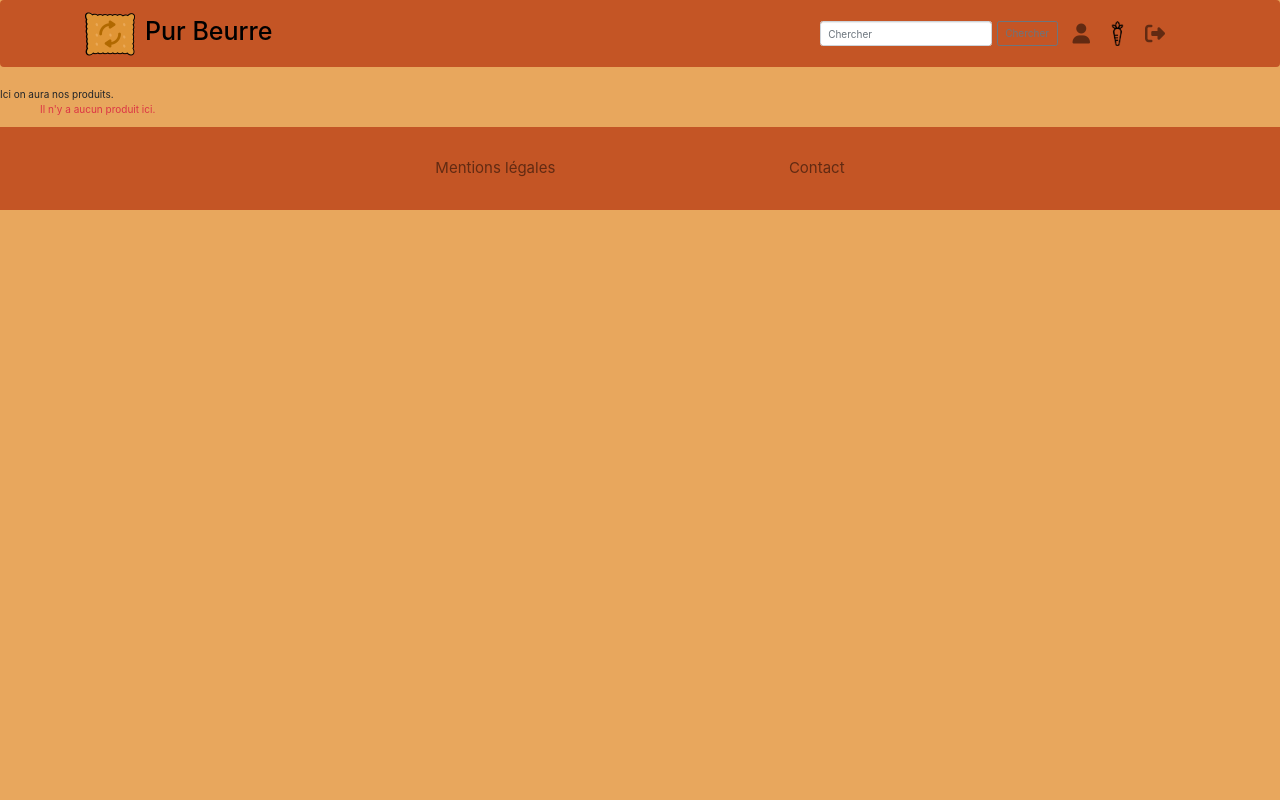
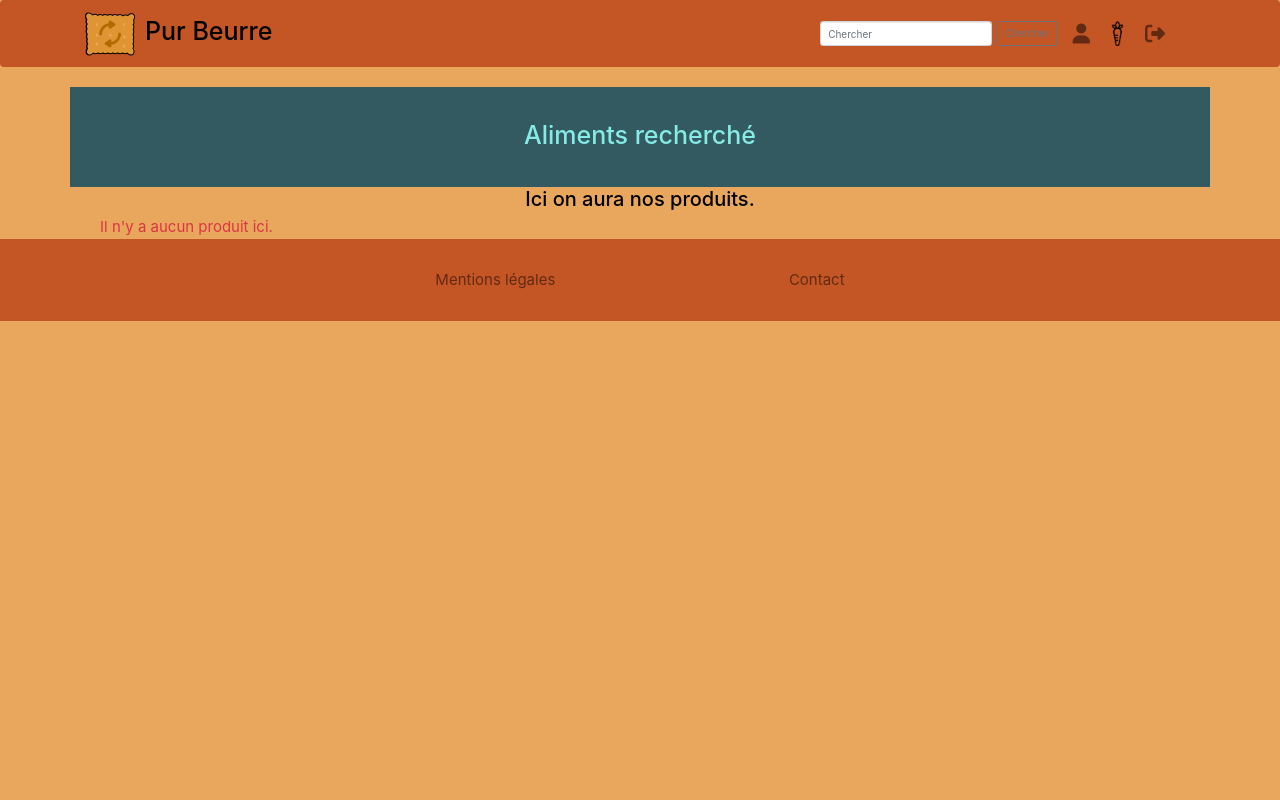
Before and after one commit to micktymoon/P8_pelletier_celine, a Django app: page /mesproduits in a window 1280 px wide. Run offline with Django 3.2, Linux system fonts and the light colour scheme; data that the repository does not hold is empty; some libraries are stand-ins or nearby versions; some web fonts are replaced.

Commit message:
page mes aliments faite

```diff
--- /dev/null
+++ b/website/static/website/list_product.css
@@ -0,0 +1,66 @@
+#food-wanted-banner
+{
+    height: 100px;
+    background-color: #345a61;
+    display: flex;
+    justify-content:center;
+    align-items: center;
+}
+#food-wanted-banner h1
+{
+    padding: 10px;
+    color: #86ebe6;
+}
+
+#list-product
+{
+    display: flex;
+    flex-direction: column;
+    justify-content: center;
+    align-items: center;
+    align-content: center;
+    font-size: 1.5em;
+}
+#list-product .card-food
+{
+    display: flex;
+    flex-direction: row;
+    justify-content: center;
+    align-items: center;
+}
+
+#list-product .card
+{
+    width: 300px;
+    margin: 10px;
+    display: flex;
+    flex-direction: column;
+    justify-content: center;
+    align-items: center;
+    font-size: 1.2em;
+    border-radius: 15px;
+}
+#list-product .card-body
+{
+    display: flex;
+    flex-direction: column ;
+    justify-content: center;
+    align-items: center;
+
+}
+#list-product .nutri-score
+{
+    background-color: #f4623a;
+    color: white;
+    width: 30px;
+    height: 30px;
+    border-radius: 15px;
+    font-size: 15px;
+    font-weight: bold;
+    line-height:30px;
+    text-align: center;
+    position: absolute;
+    top: 0;
+    right: 15px;
+    z-index: 1;
+}
--- a/website/templates/list_product.html
+++ b/website/templates/list_product.html
@@ -1,13 +1,33 @@
 {% extends 'base.html' %}
+{% block styles %}
+    {% load static %}
+    <link rel="stylesheet" type="text/css" href="{% static 'website/list_product.css' %}">
+{% endblock %}
 {% block content %}
-    Ici on aura nos produits.
-    <ul>
+    <div class="container" id="food-wanted-banner">
+        <h1>Aliments recherché</h1>
+    </div>
+    <div class="container" id="list-product">
+        <h2>Ici on aura nos produits.</h2>
+        <div class="container row">
             {% if products %}
                 {% for product in products %}
-                <li>{{ product.name }}</li>
+                    <div class="col-sm-12 col-md-4 card-food">
+                        <p class="nutri-score">A</p>
+                        <div class="card">
+                            <img class="card-img-top" src="..." alt="Card image cap">
+                            <div class="card-body">
+                                <h2 class="card-title">{{ product.name }}</h2>
+                                <a class="far fa-save fa-sm">Sauvegarder</a>
+                            </div>
+                        </div>
+                    </div>
+
                 {% endfor %}
             {% else %}
                 <span class="text-danger">Il n'y a aucun produit ici.</span>
             {% endif %}
-    </ul>
+        </div>
+    </div>
+
 {% endblock %}
```
Lines whose indentation alone changed are shown as unchanged.
